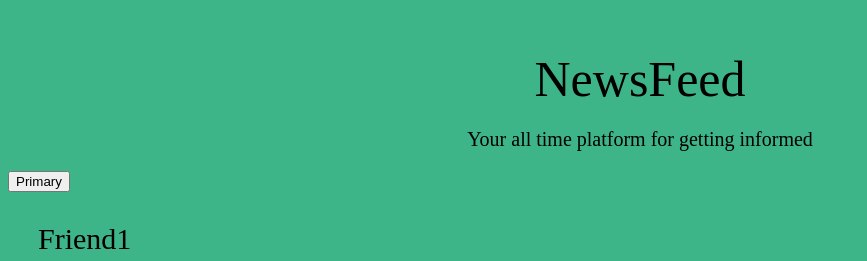
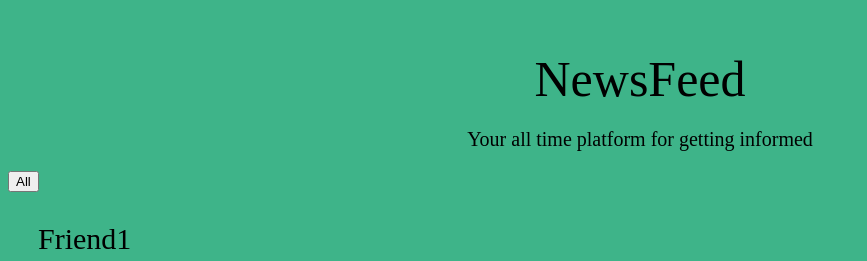
Before and after one commit to paulmunyao/newsfeed, an Angular app: page / in a window 1280 px wide. Shown: the top 261 px of the page, without its empty margins (0-867 px from the left). Built offline with nearby package versions, Linux system fonts and the light colour scheme; a web font is replaced by a local one.

Commit message:
Reanme button name

```diff
--- a/src/app/items/items.component.html
+++ b/src/app/items/items.component.html
@@ -1,3 +1,3 @@
 <div class="btn">
-  <button mat-raised-button color="primary">Primary</button>
+  <button mat-raised-button color="primary">All</button>
 </div>
```
